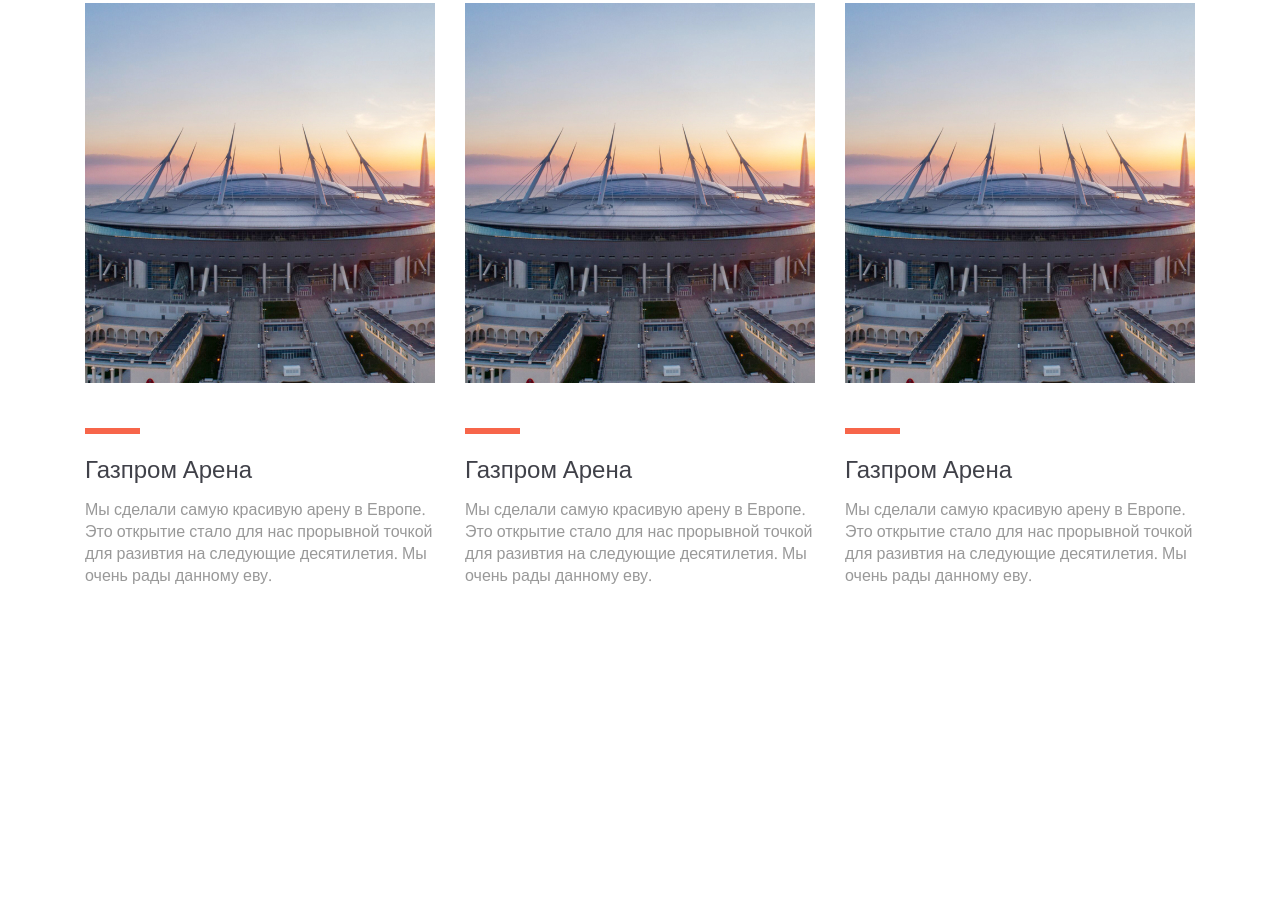
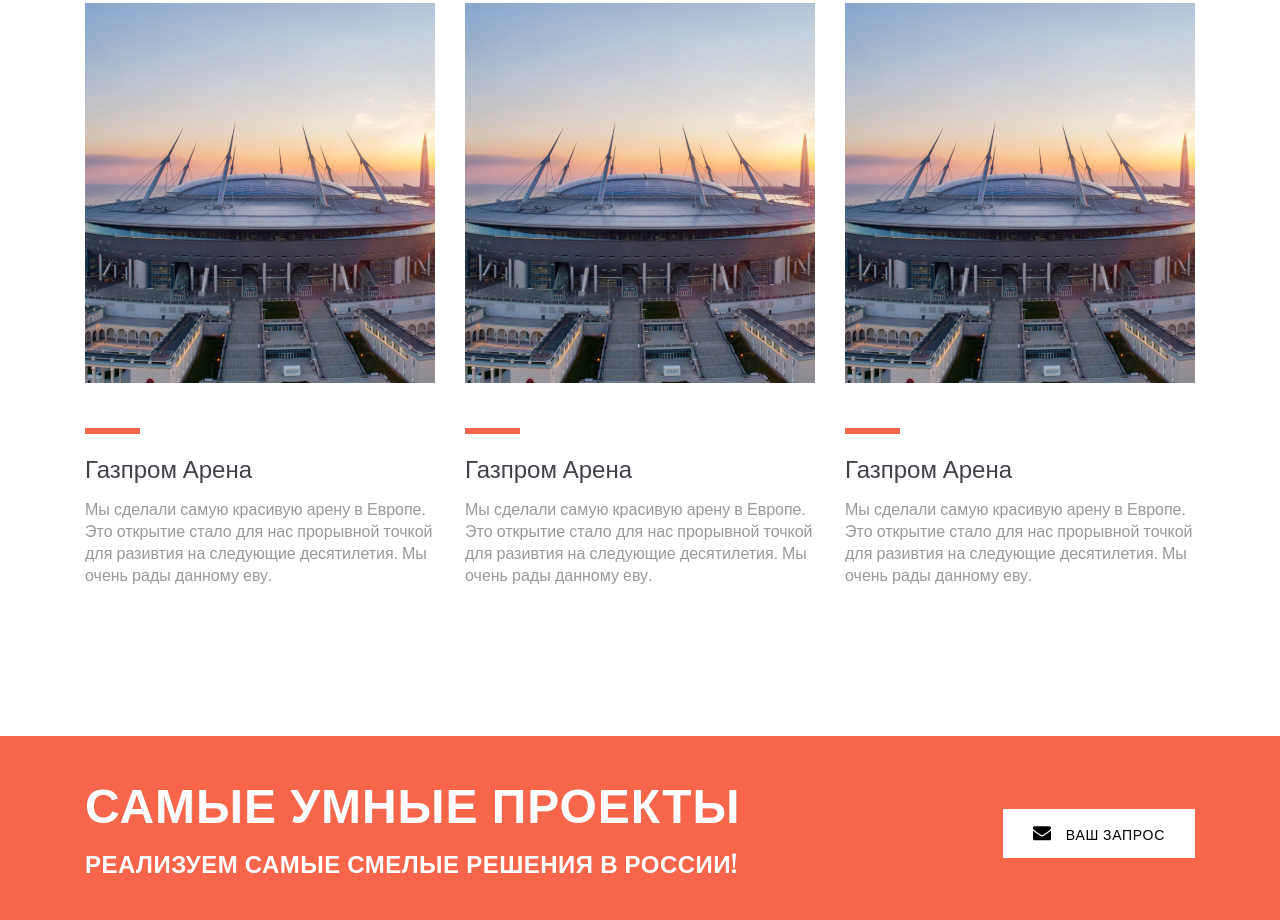
Before and after one commit to RafisBG/Big-project, a plain HTML site: page index.html in a window 1280 px wide. Shown: the part 1290-2210 px from the top of the page. Before the commit the page ends 2026 px from the top, so only its background shows below. Drawn offline with nearby package versions, Linux system fonts and the light colour scheme; a web font is replaced by a local one.

Commit message:
section request

```diff
--- a/css/style.css
+++ b/css/style.css
@@ -217,38 +217,47 @@
         grid-template-rows: repeat(4, 1fr);
     }
 }
+
 /* Наши проекты */
 .project-h2 {
     text-align: center;
     margin-bottom: 50px;
 }
+
 .about__flex {
     display: flex;
 }
+
 .about__flex-item {
     max-width: 350px;
     margin-right: 30px;
 }
-.about__flex-item:last-child{
+
+.about__flex-item:last-child {
     margin-right: 0;
 }
+
 .project-img {
     margin-bottom: 45px;
 }
+
 .rectangle {
     width: 55px;
     height: 6px;
     background-color: var(--accent-color);
     margin-bottom: 15px;
 }
+
 .project-h3 {
     color: var(--dark-color);
     margin-bottom: 13px;
 }
+
 .project-p {
     color: var(--gray-color);
 
 }
+
 @media screen and (max-width: 1280px) {
     .about {
         padding: 450px 15px 150px 15px;
@@ -256,19 +265,86 @@
 }
 
 @media screen and (max-width: 768px) {
-    .about{
-     padding-top: 150px;
-     padding-bottom: 80px;
+    .about {
+        padding-top: 150px;
+        padding-bottom: 80px;
     }
+
     .about__flex {
         flex-direction: column;
         align-items: center;
     }
+
     .about__flex-item {
         margin-right: 0;
         margin-bottom: 30px;
     }
+
     .about__flex-item:last-child {
         margin-bottom: 0;
     }
 }
+
+.request {
+    background-color: var(--accent-color);
+    padding-top: 30px;
+    padding-bottom: 40px;
+}
+
+.request__flex {
+    display: flex;
+    justify-content: space-between;
+    align-items: center;
+}
+
+.request__flex-left {
+    color: var(--white-color);
+}
+
+.request__flex-right {}
+
+.request__h4 {
+
+    font-weight: bold;
+    text-transform: uppercase;
+    font-size: 48px;
+    line-height: 71px;
+    letter-spacing: 0.02em;
+    margin-bottom: 7px;
+}
+
+.request__h5 {
+    font-size: 24px;
+    font-weight: bold;
+    letter-spacing: 0.02em;
+    text-transform: uppercase;
+}
+
+
+.request__btn {
+    margin-top: 20px;
+    border: none;
+    background-color: #fff;
+    display: flex;
+    align-items: center;
+    text-transform: uppercase;
+    font-family: 'Oswald', sans-serif;
+    font-size: 14px;
+    font-weight: 500;
+    letter-spacing: 0.05em;
+    padding: 14px 30px;
+}
+.request__icon {
+    margin-right: 15px;
+}
+@media screen and (max-width: 1280px) {
+    .request{
+        padding-left: 15px;
+        padding-right: 15px;
+    }
+}
+@media screen and (max-width: 768px) {
+    .request__flex {
+        flex-wrap: wrap;
+    }
+}
--- a/index.html
+++ b/index.html
@@ -79,6 +79,23 @@
 				</div>
 			</div>
 		</div>
+	</section >
+
+	<section class="request">
+		<div class="container">
+			<div class="request__flex">
+				<div class="request__flex-left">
+					<h4 class="request__h4">Самые умные проекты</h4>
+					<h5 class="request__h5">Реализуем самые смелые решения в России!</h5>
+				</div>
+				<div class="request__flex-right">
+					<button class="request__btn">
+						<img src="img/envelope.svg" alt="Envelope" class="request__icon">
+						 Ваш запрос
+					</button>
+				</div>
+			</div>
+		</div>
 	</section>
 </body>
 
```
Also changed, not shown: img/envelope.svg (added).
